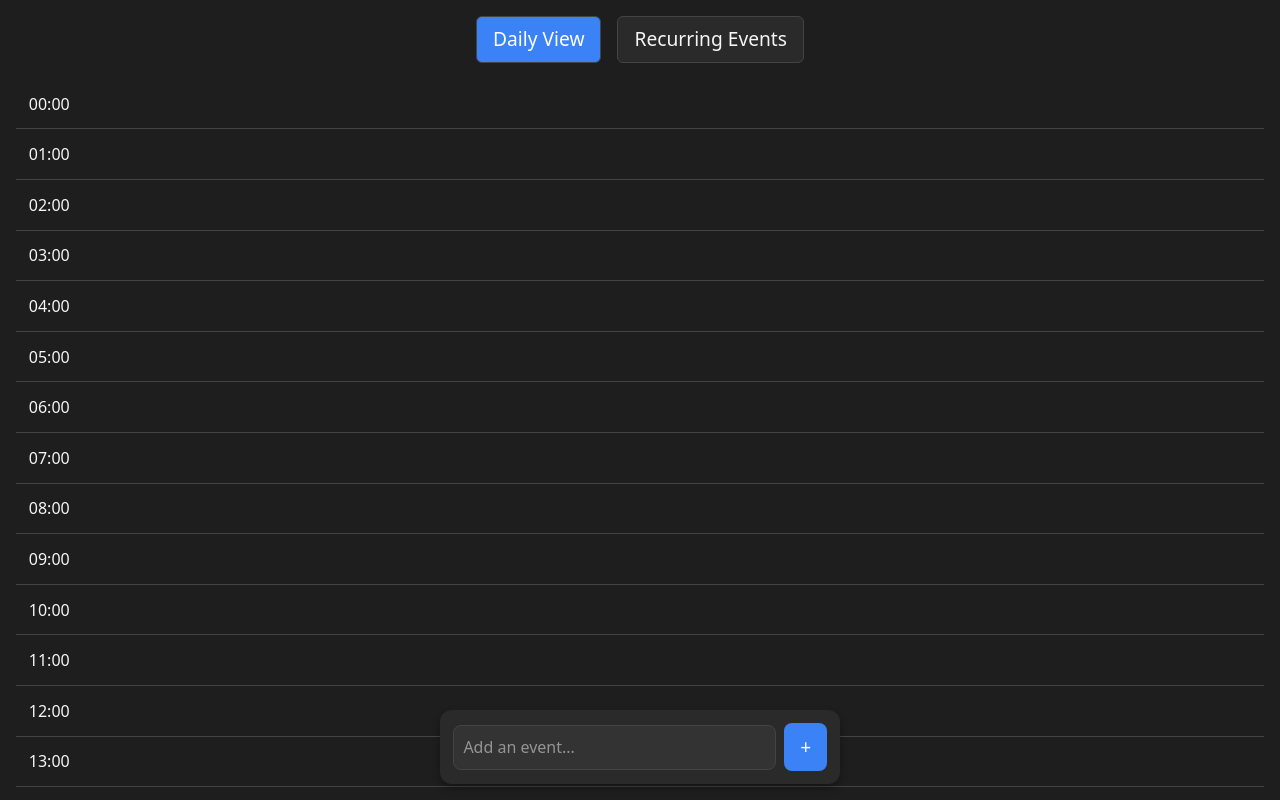
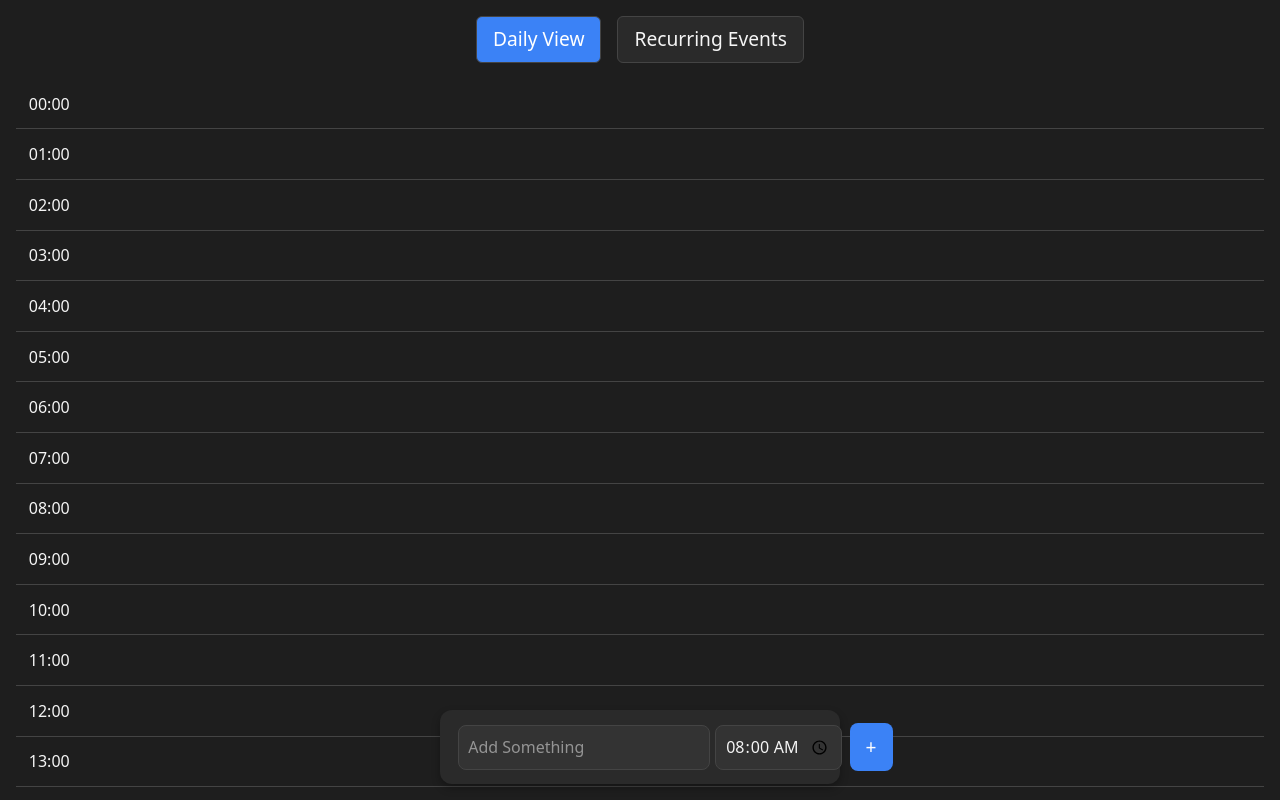
Before and after one commit to PAquaticus/cali, a SvelteKit app: page / in a window 1280 px wide. Built offline with nearby package versions, Linux system fonts and the light colour scheme.

Commit message:
Using Date instaed of arcane strings

```diff
--- a/src/app.css
+++ b/src/app.css
@@ -1,6 +1,5 @@
 @import 'tailwindcss';
 
 body {
-    background-color: red;
     width: 100vw;
 }
--- a/src/routes/+layout.svelte
+++ b/src/routes/+layout.svelte
@@ -1,22 +1,8 @@
 <script lang="ts">
 	import '../app.css';
 	let { children } = $props();
-
-	// handle the beforeinstallprompt event
-	const beforeInstallPrompt = (e: any) => {
-		// prevent the install dialog from appearing too early
-		//e.preventDefault();
-
-		// store the event for later use
-		//window.deferredPrompt = e;
-
-		console.log('foo');
-
-		e.prompt();
-	};
 </script>
 
-<svelte:window on:beforeinstallprompt={beforeInstallPrompt} />
 
 <div>
 	{@render children()}
--- a/src/routes/+page.svelte
+++ b/src/routes/+page.svelte
@@ -1,6 +1,21 @@
-<script>
-	let events = [];
-	let recurringEvents = [];
+<script lang="ts">
+	import { format } from 'date-fns';
+
+	type thing = {
+		time: Date;
+		name: string;
+	};
+
+	type recurringEvent = {
+		alarm?: boolean;
+		name: string;
+		color: string;
+		time: Date;
+		repeat: string;
+	};
+
+	let events: thing[] = [];
+	let recurringEvents: recurringEvent[] = [];
 	let newEvent = '';
 	let selectedTime = '08:00';
 	let selectedColor = '#3b82f6';
@@ -8,23 +23,35 @@
 	let view = 'calendar'; // Switch between "calendar" and "recurring"
 
 	function addEvent() {
+
+
 		if (newEvent.trim() !== '') {
-			events = [...events, { time: selectedTime, text: newEvent }];
+			const [hours, minutes] = selectedTime.split(':');
+			const date = new Date();
+			date.setMinutes(Number(minutes));
+			date.setHours(Number(hours));
+
+			events = [...events, { time: date, name: newEvent }];
 			newEvent = '';
 		}
 	}
 
 	function addRecurringEvent() {
 		if (newEvent.trim() !== '') {
+			const [hours, minutes] = selectedTime.split(':');
+			const date = new Date();
+			date.setMinutes(Number(minutes));
+			date.setHours(Number(hours));
+
 			recurringEvents = [
 				...recurringEvents,
-				{ time: selectedTime, text: newEvent, color: selectedColor, repeat }
+				{ time: date, name: newEvent, color: selectedColor, repeat, alarm: false }
 			];
 			newEvent = '';
 		}
 	}
 
-	function formatTime(hour) {
+	function formatTime(hour: number) {
 		return `${hour.toString().padStart(2, '0')}:00`;
 	}
 
@@ -51,8 +78,8 @@
 					<div class="recurring-bar" style="background: {event.color};"></div>
 				{/each}
 				<div class="event-list">
-					{#each events.filter((e) => e.time === formatTime(i)) as event}
-						<div class="event">{event.text}</div>
+					{#each events.filter((e) => format(e.time, 'HH:mm') === format(new Date().setHours(i, 0), 'HH:mm')) as event}
+						<div class="event">{event.name}</div>
 					{/each}
 				</div>
 			</div>
@@ -61,10 +88,18 @@
 		<div class="input-bar">
 			<input
 				type="text"
-				placeholder="Add an event..."
+				placeholder="Add Something"
 				bind:value={newEvent}
 				on:keydown={(e) => e.key === 'Enter' && addEvent()}
 			/>
+			<div>
+				<input
+					id="appointment-time"
+					type="time"
+					name="appointment-time"
+					bind:value={selectedTime}
+				/>
+			</div>
 
 			<button on:click={addEvent}>+</button>
 		</div>
@@ -187,12 +222,14 @@
 		max-width: 400px;
 	}
 
+	input[type='time'],
 	input[type='text'],
 	select,
 	input[type='color'] {
 		flex: 1;
 		padding: 0.6rem;
 		background: var(--input-bg);
+		margin-left: 0.3rem;
 		border: 1px solid var(--input-border);
 		border-radius: 8px;
 		color: var(--text-color);
```
Also changed, not shown: eslint.config.js (+4 -4 lines), package.json (+28 -30 lines), tsconfig.json (+9 -1 lines), 1 other file (tests, documents, lock files or other folders).
